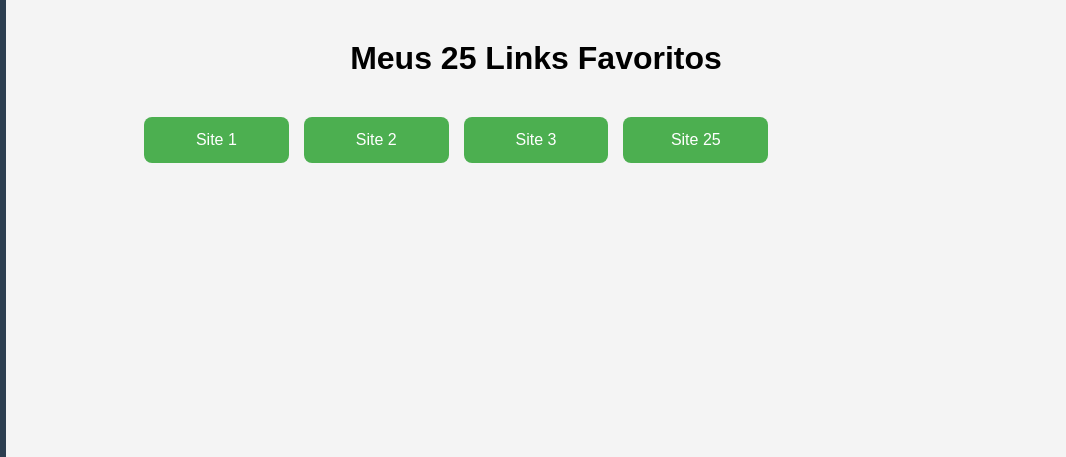
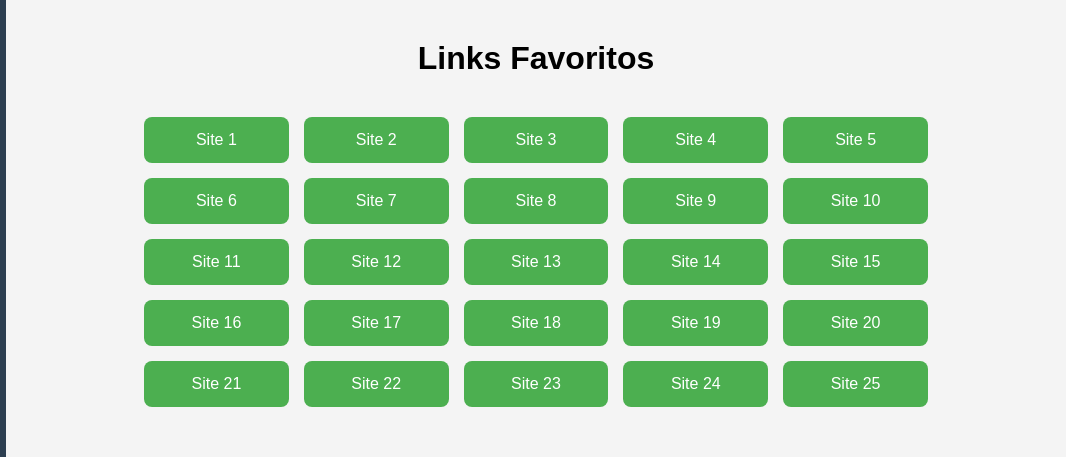
Before and after one commit to CedrimMCZ/C3R, a plain HTML site: page index.html in a window 1280 px wide. Shown: the top 457 px of the page, 214-1280 px from the left. Drawn offline with Linux system fonts and the light colour scheme.

Commit message:
25 links

```diff
--- a/index.html
+++ b/index.html
@@ -20,7 +20,7 @@
   </aside>
 
   <main class="main-content">
-    <h1>Meus 25 Links Favoritos</h1>
+    <h1>Links Favoritos</h1>
 
     <div class="grid-container">
       <!-- 25 botões -->
@@ -28,7 +28,27 @@
       <button onclick="irPara('https://site1.com')">Site 1</button>
       <button onclick="irPara('https://site2.com')">Site 2</button>
       <button onclick="irPara('https://site3.com')">Site 3</button>
-      <!-- ... até o 25 -->
+      <button onclick="irPara('https://site4.com')">Site 4</button>
+      <button onclick="irPara('https://site5.com')">Site 5</button>
+      <button onclick="irPara('https://site6.com')">Site 6</button>
+      <button onclick="irPara('https://site7.com')">Site 7</button>
+      <button onclick="irPara('https://site8.com')">Site 8</button>
+      <button onclick="irPara('https://site9.com')">Site 9</button>
+      <button onclick="irPara('https://site10.com')">Site 10</button>
+      <button onclick="irPara('https://site11.com')">Site 11</button>
+      <button onclick="irPara('https://site12.com')">Site 12</button>
+      <button onclick="irPara('https://site13.com')">Site 13</button>
+      <button onclick="irPara('https://site14.com')">Site 14</button>
+      <button onclick="irPara('https://site15.com')">Site 15</button>
+      <button onclick="irPara('https://site16.com')">Site 16</button>
+      <button onclick="irPara('https://site17.com')">Site 17</button>
+      <button onclick="irPara('https://site18.com')">Site 18</button>
+      <button onclick="irPara('https://site19.com')">Site 19</button>
+      <button onclick="irPara('https://site20.com')">Site 20</button>
+      <button onclick="irPara('https://site21.com')">Site 21</button>
+      <button onclick="irPara('https://site22.com')">Site 22</button>
+      <button onclick="irPara('https://site23.com')">Site 23</button>
+      <button onclick="irPara('https://site24.com')">Site 24</button>
       <button onclick="irPara('https://site25.com')">Site 25</button>
     </div>
   </main>
```
